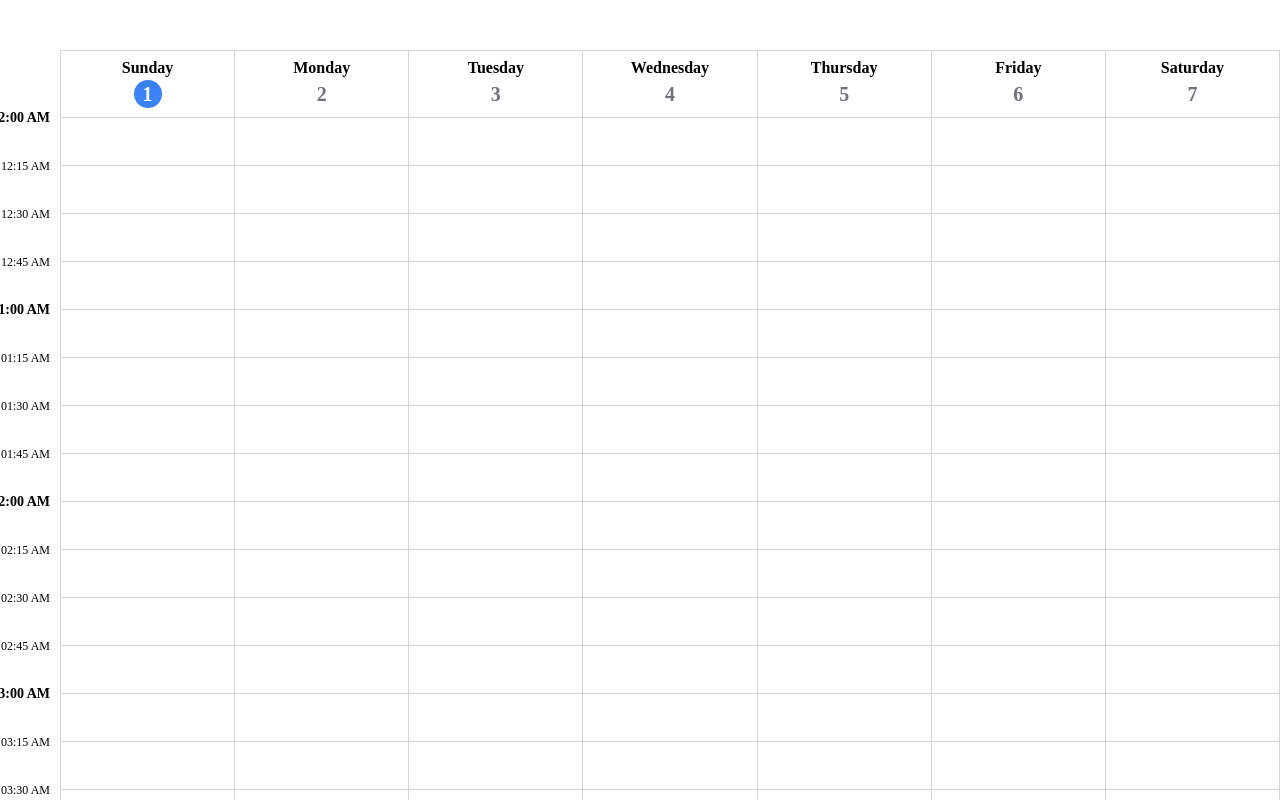
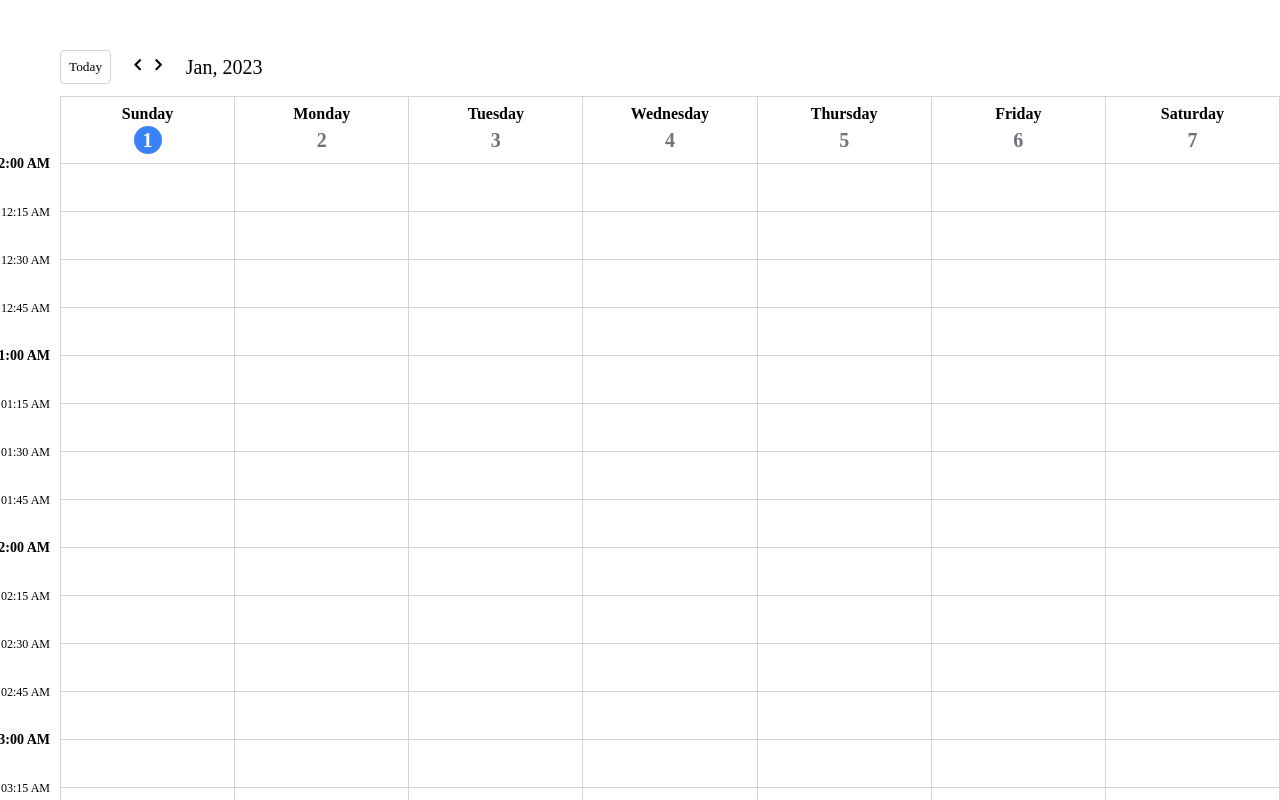
Before and after one commit to chidojiro/skedulo-test, a React (Vite) app: page / in a window 1280 px wide. Shown: the top 800 px of the page. Built offline with nearby package versions, Linux system fonts and the light colour scheme.

Commit message:
feat: calendar navigator

```diff
--- a/package.json
+++ b/package.json
@@ -14,6 +14,7 @@
     "lodash-es": "^4.17.21",
     "react": "^18.2.0",
     "react-dom": "^18.2.0",
+    "react-icons": "^4.7.1",
     "sass": "^1.57.1"
   },
   "devDependencies": {
--- /dev/null
+++ b/src/packages/calendar/CalendarNavigator.scss
@@ -0,0 +1,22 @@
+.calendar-navigator {
+  display: flex;
+  align-items: center;
+  gap: 20px;
+  margin-left: var(--calendar-time-container-width);
+  margin-bottom: 12px;
+
+  &__chevrons {
+    display: flex;
+    gap: 8px;
+  }
+
+  &__viewing-month-label {
+    font-size: 20px;
+  }
+
+  &__today {
+    border: 1px solid var(--gray-300);
+    border-radius: 4px;
+    padding: 8px
+  }
+}
--- /dev/null
+++ b/src/packages/calendar/CalendarNavigator.tsx
@@ -0,0 +1,32 @@
+import { ChevronLeft, ChevronRight } from '@/common/icons';
+import React from 'react';
+import { useCalendarContext } from './CalendarProvider';
+
+import './CalendarNavigator.scss';
+
+export type CalendarNavigatorProps = {
+  //
+};
+
+export const CalendarNavigator = ({}: CalendarNavigatorProps) => {
+  const { viewingWeek, viewNextWeek, viewPreviousWeek, viewThisWeek } = useCalendarContext();
+
+  return (
+    <div className="calendar-navigator">
+      <button className="calendar-navigator__today" onClick={viewThisWeek}>
+        Today
+      </button>
+      <div className="calendar-navigator__chevrons">
+        <button className="calendar-navigator__chevron" onClick={viewPreviousWeek}>
+          <ChevronLeft />
+        </button>
+        <button className="calendar-navigator__chevron" onClick={viewNextWeek}>
+          <ChevronRight />
+        </button>
+      </div>
+      <div className="calendar-navigator__viewing-month-label">
+        {viewingWeek.format('MMM, YYYY')}
+      </div>
+    </div>
+  );
+};
--- a/src/packages/calendar/CalendarPage.tsx
+++ b/src/packages/calendar/CalendarPage.tsx
@@ -6,6 +6,7 @@ import { CalendarProvider } from './CalendarProvider';
 
 import './CalendarPage.scss';
 import './variables.scss';
+import { CalendarNavigator } from './CalendarNavigator';
 
 export type CalendarPageProps = {
   //
@@ -15,6 +16,7 @@ const CalendarPage = ({}: CalendarPageProps) => {
   return (
     <CalendarProvider>
       <div className="calendar-page">
+        <CalendarNavigator />
         <CalendarHeader />
         <CalendarBody />
       </div>
--- a/src/packages/calendar/CalendarProvider.tsx
+++ b/src/packages/calendar/CalendarProvider.tsx
@@ -6,6 +6,9 @@ import React from 'react';
 export type CalendarProviderValue = {
   today: Dayjs;
   viewingWeek: Dayjs;
+  viewPreviousWeek: () => void;
+  viewNextWeek: () => void;
+  viewThisWeek: () => void;
 };
 
 const [Provider, useCalendarContext] = createContext<CalendarProviderValue>();
@@ -16,11 +19,23 @@ export type CalendarProviderProps = Children & {
 
 export const CalendarProvider = ({ children }: CalendarProviderProps) => {
   const today = React.useMemo(() => trimTime(dayjs()), []);
-  const viewingWeek = React.useMemo(() => today.day(0), [today]);
+  const [viewingWeek, setViewingWeek] = React.useState(React.useMemo(() => today.day(0), [today]));
+
+  const viewPreviousWeek = React.useCallback(() => {
+    setViewingWeek(viewingWeek.date(viewingWeek.date() - 7));
+  }, [viewingWeek]);
+
+  const viewNextWeek = React.useCallback(() => {
+    setViewingWeek(viewingWeek.date(viewingWeek.date() + 7));
+  }, [viewingWeek]);
+
+  const viewThisWeek = React.useCallback(() => {
+    setViewingWeek(today.day(0));
+  }, [today]);
 
   const value = React.useMemo<CalendarProviderValue>(
-    () => ({ today, viewingWeek }),
-    [viewingWeek, today],
+    () => ({ today, viewingWeek, viewNextWeek, viewPreviousWeek, viewThisWeek }),
+    [today, viewingWeek, viewNextWeek, viewPreviousWeek, viewThisWeek],
   );
 
   return <Provider value={value}>{children}</Provider>;
--- /dev/null
+++ b/src/packages/common/icons/index.ts
@@ -0,0 +1 @@
+export { FaChevronLeft as ChevronLeft, FaChevronRight as ChevronRight } from 'react-icons/fa';
--- a/src/packages/common/styles/reset.scss
+++ b/src/packages/common/styles/reset.scss
@@ -65,3 +65,11 @@ table {
 html body {
   box-sizing: border-box;
 }
+
+button {
+	outline: none;
+	background-color: transparent;
+	border: none;
+	padding: 0;
+	cursor: pointer;
+}
```
Also changed, not shown: 1 other file (tests, documents, lock files or other folders).
